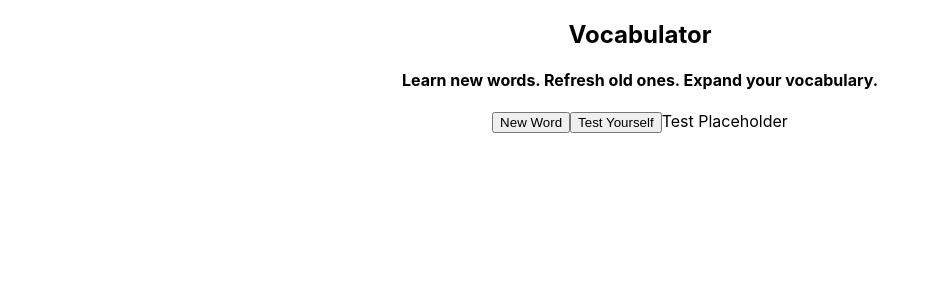
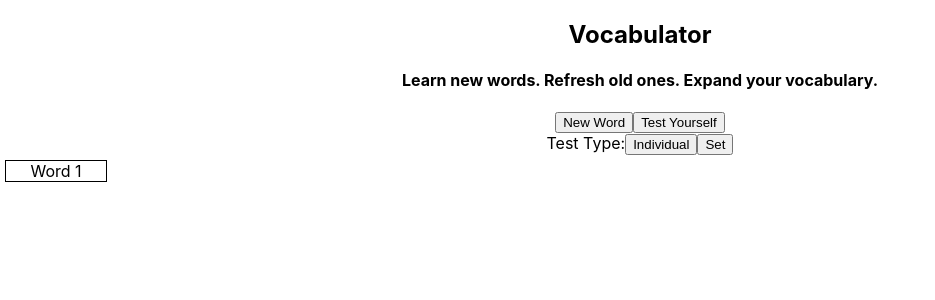
Before and after one commit to mnnalxndr/vocabulator, a React (Create React App) app: page / in a window 1280 px wide. Both pictures are taken after a click on the button "Test Yourself". Shown: the top 300 px of the page, without its empty margins (0-935 px from the left). Built offline with nearby package versions, Linux system fonts and the light colour scheme.

Commit message:
Improved test functionality and designs

```diff
--- a/src/App.css
+++ b/src/App.css
@@ -36,3 +36,23 @@
     transform: rotate(360deg);
   }
 }
+
+/*
+ *
+ */
+.flashcard-wrapper {
+  margin: 0 auto;
+}
+
+.flashcard {
+  width: 100px;
+  height: 100pxx;
+  margin: 5px;
+  display: flex;
+  cursor: pointer;
+  border: 1px black solid;
+}
+
+.flashcard-content {
+  margin: 0 auto;
+}
--- a/src/components/Navigation.jsx
+++ b/src/components/Navigation.jsx
@@ -1,7 +1,7 @@
 import React, { useState } from 'react';
 
 import WordSearch from './WordSearch';
-import Test from './Test';
+import Test from './test/Test';
 
 const SEARCH = 'search';
 const TEST = 'test';
--- a/src/components/Test.jsx
+++ /dev/null
@@ -1,9 +0,0 @@
-import React from 'react';
-
-export default function Test() {
-  return(
-    <React.Fragment>
-      {'Test Placeholder'}
-    </React.Fragment>
-  )
-};
--- /dev/null
+++ b/src/components/test/Flashcard.jsx
@@ -0,0 +1,16 @@
+import React, { useState } from 'react';
+
+export default function Flashcard(props) {
+
+  const [ flipped, setFlipped ] = useState(false);
+  const { word, definition } = props;
+
+  return (
+    <div
+      className="flashcard"
+      onClick={() => setFlipped(!flipped)}
+    >
+      <span className="flashcard-content">{ flipped ? definition : word }</span>
+    </div>
+  )
+}
--- /dev/null
+++ b/src/components/test/Test.jsx
@@ -0,0 +1,69 @@
+import React, { useState } from 'react';
+import Flashcard from './Flashcard';
+
+const wordList = [
+  {
+    word: 'Word 1',
+    definition: 'Definition 1'
+  },
+  {
+    word: 'Word 2',
+    definition: 'Definition 2'
+  },
+  {
+    word: 'Word 3',
+    definition: 'Definition 3'
+  },
+  {
+    word: 'Word 4',
+    definition: 'Definition 4'
+  },
+  {
+    word: 'Word 5',
+    definition: 'Definition 5'
+  }
+]
+
+const INDIVIDUAL = 'individual';
+const SET = 'set';
+
+const TEST_TYPES = [
+  {
+    value: INDIVIDUAL,
+    label: 'Individual'
+  },
+  {
+    value: SET,
+    label: 'Set'
+  },
+]
+
+export default function Test() {
+
+  const [ testType, setTestType ] = useState(TEST_TYPES[0].value);
+
+  return(
+    <div>
+      {'Test Type:'}
+      {TEST_TYPES.map(type => (
+        <button
+          onClick={() => setTestType(type.value)}
+        >
+          {type.label}
+        </button>
+      ))}
+      <div className="flashcard-wrapper">
+        {
+          testType === INDIVIDUAL
+          ? <Flashcard word={wordList[0].word} definition={wordList[0].definition} />
+          : wordList.map(word => (
+            <Flashcard
+              word={word.word}
+              definition={word.definition}
+            />
+          ))
+        }
+      </div>
+    </div>
+  )
+};
```
